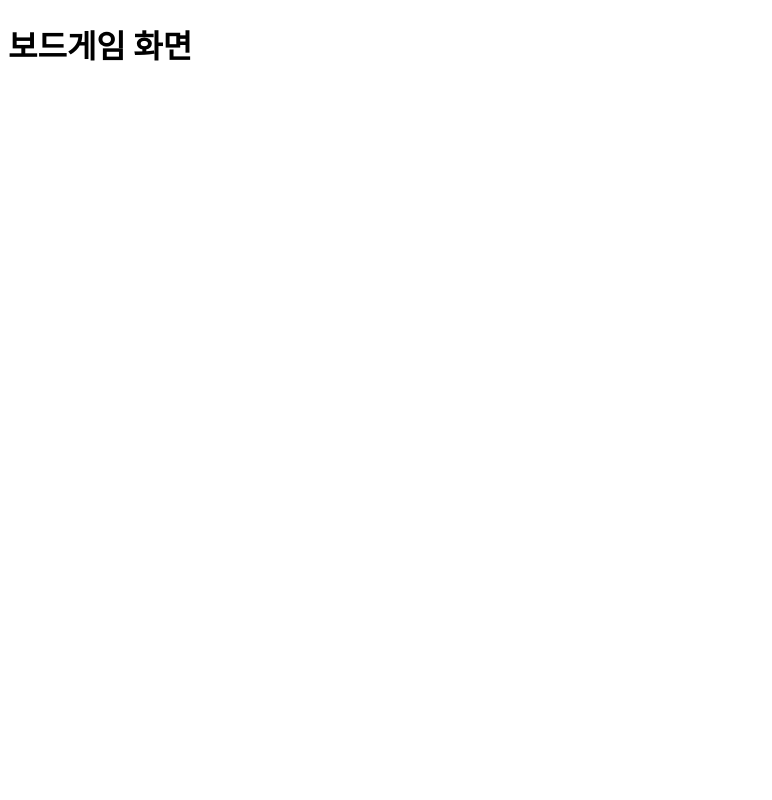
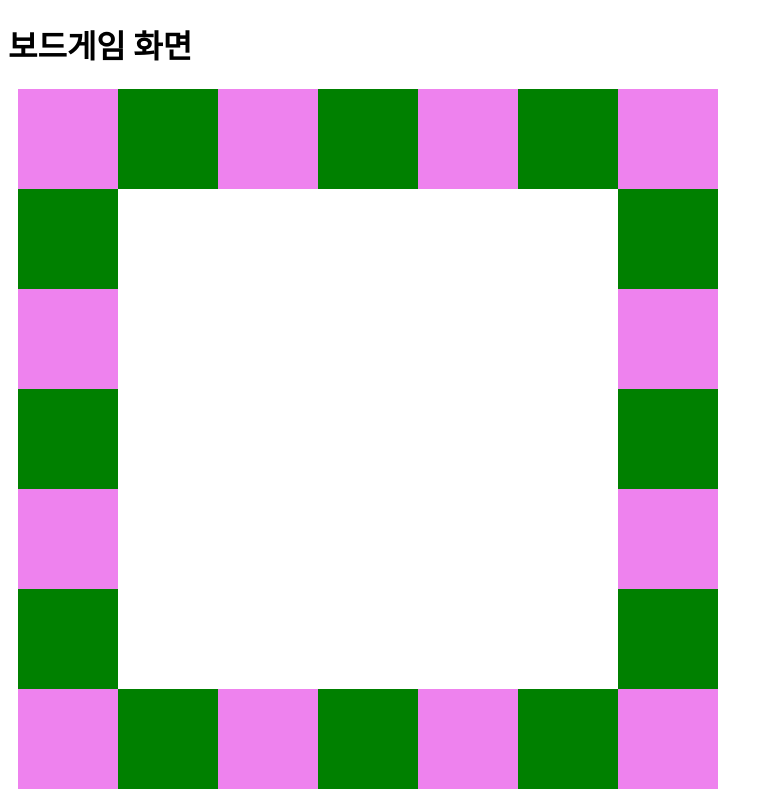
Before and after one commit to yeonjae0/pochacha, a Next.js app in the folder frontend/: page /board in a window 1280 px wide. Shown: the whole page, without its empty margins (0-772 px from the left). Built offline with nearby package versions, Linux system fonts and the light colour scheme.

Commit message:
Feat: #216[연재] Map 컴포넌트 생성

```diff
--- a/frontend/src/app/board/page.js
+++ b/frontend/src/app/board/page.js
@@ -1,9 +1,50 @@
+import './../map.css';
+
 export default function Board() {
   return (
     <div>
       <h1>보드게임 화면</h1>
+      <div class='board' >
+        <div id='board-r1' style={{ display: 'flex' }}>
+          <div id='block1'></div>
+          <div id='block2'></div>
+          <div id='block3'></div>
+          <div id='block4'></div>
+          <div id='block5'></div>
+          <div id='block6'></div>
+          <div id='block7'></div>
+        </div>
+        <div id='board-r2' style={{ display: 'flex' }}>
+          <div id='block8'></div>
+          <div id='block9'></div>
+        </div>
+        <div id='board-r3' style={{ display: 'flex' }}>
+          <div id='block10'></div>
+          <div id='block11'></div>
+        </div>
+        <div id='board-r4' style={{ display: 'flex' }}>
+          <div id='block12'></div>
+          <div id='block13'></div>
+        </div>
+        <div id='board-r5' style={{ display: 'flex' }}>
+          <div id='block14'></div>
+          <div id='block15'></div>
+        </div>
+        <div id='board-r6' style={{ display: 'flex' }}>
+          <div id='block16'></div>
+          <div id='block17'></div>
+        </div>
+        <div id='board-r7' style={{ display: 'flex' }}>
+          <div id='block1'></div>
+          <div id='block2'></div>
+          <div id='block3'></div>
+          <div id='block4'></div>
+          <div id='block5'></div>
+          <div id='block6'></div>
+          <div id='block7'></div>
+        </div>
 
-
+    </div>
     </div>
   )
 }
--- /dev/null
+++ b/frontend/src/app/map.css
@@ -0,0 +1,123 @@
+.board {
+  position: absolute;
+}
+
+
+#block1 {
+  width: 100px;
+  height: 100px;
+  background-color: violet;
+  margin-left: 10px;
+}
+
+#block2 {
+  width: 100px;
+  height: 100px;
+  background-color: green;
+}
+
+#block3 {
+  width: 100px;
+  height: 100px;
+  background-color: violet;
+}
+#block4 {
+  width: 100px;
+  height: 100px;
+  background-color: green;
+}
+
+#block5 {
+  width: 100px;
+  height: 100px;
+  background-color: violet;
+}
+
+#block6 {
+  width: 100px;
+  height: 100px;
+  background-color: green;
+}
+
+#block7 {
+  width: 100px;
+  height: 100px;
+  background-color: violet;
+}
+
+#block8 {
+  width: 100px;
+  height: 100px;
+  background-color: green;
+  margin-left: 10px;
+}
+
+#block8 {
+  width: 100px;
+  height: 100px;
+  background-color: green;
+  margin-left: 10px;
+}
+
+#block9 {
+  width: 100px;
+  height: 100px;
+  background-color: green;
+  margin-left: 500px;
+}
+
+#block10 {
+  width: 100px;
+  height: 100px;
+  background-color: violet;
+  margin-left: 10px;
+}
+
+#block11 {
+  width: 100px;
+  height: 100px;
+  background-color: violet;
+  margin-left: 500px;
+}
+
+#block12 {
+  width: 100px;
+  height: 100px;
+  background-color: green;
+  margin-left: 10px;
+}
+
+#block13 {
+  width: 100px;
+  height: 100px;
+  background-color: green;
+  margin-left: 500px;
+}
+
+#block14 {
+  width: 100px;
+  height: 100px;
+  background-color: violet;
+  margin-left: 10px;
+}
+
+#block15 {
+  width: 100px;
+  height: 100px;
+  background-color: violet;
+  margin-left: 500px;
+}
+
+#block16 {
+  width: 100px;
+  height: 100px;
+  background-color: green;
+  margin-left: 10px;
+}
+
+#block17 {
+  width: 100px;
+  height: 100px;
+  background-color: green;
+  margin-left: 500px;
+}
--- /dev/null
+++ b/frontend/src/app/map1.css
@@ -0,0 +1,25 @@
+.board {
+  position: absolute;
+  top: 50%;
+  left: 50%;
+  transform: translate(-50%, -50%);
+}
+
+/* 각 블록들의 색상을 지정합니다 */
+#block1 { background-color: violet; }
+#block2 { background-color: green; }
+#block3 { background-color: violet; }
+#block4 { background-color: green; }
+#block5 { background-color: violet; }
+#block6 { background-color: green; }
+#block7 { background-color: violet; }
+#block8 { background-color: green; }
+#block9 { background-color: green; }
+#block10 { background-color: violet; }
+#block11 { background-color: violet; }
+#block12 { background-color: green; }
+#block13 { background-color: green; }
+#block14 { background-color: violet; }
+#block15 { background-color: violet; }
+#block16 { background-color: green; }
+#block17 { background-color: green; }
```
Also changed, not shown: frontend/package.json (+6 -2 lines), frontend/.eslintrc.json, 1 other file (tests, documents, lock files or other folders).
